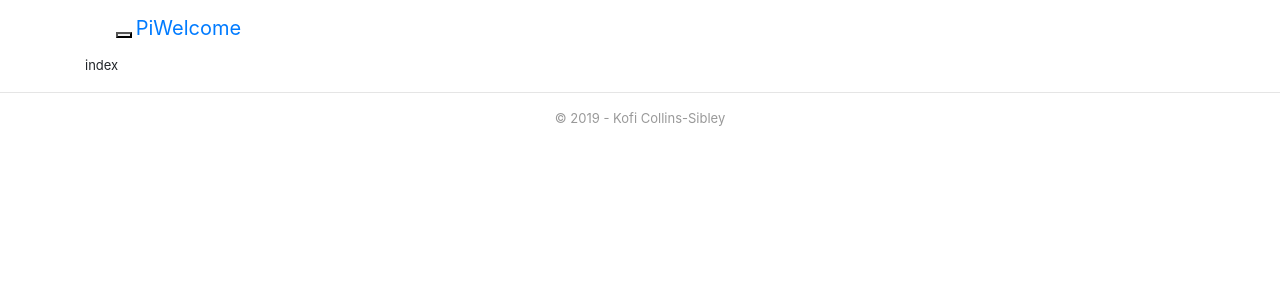
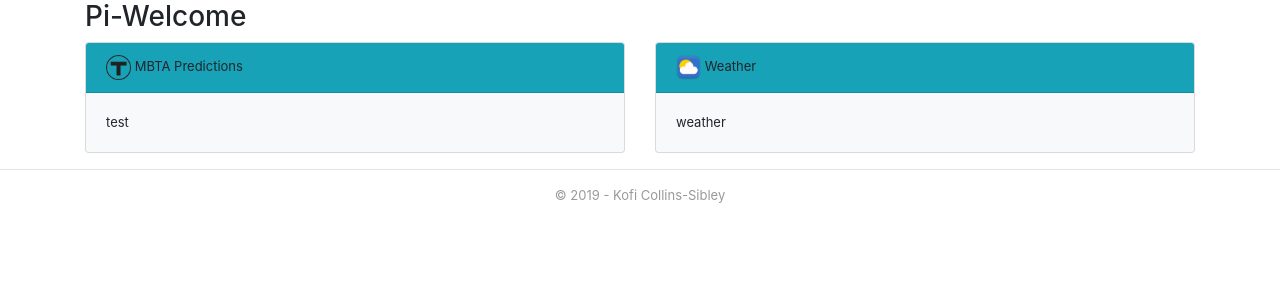
Before and after one commit to kcollinssibley-zz/pi-welcome, a Flask app: page / in a window 1280 px wide. Shown: the top 300 px of the page. Run offline with Flask 2, Linux system fonts and the light colour scheme; parts of the project's set-up code (start-up, migrations or seed data) failed here and were passed over; some libraries are stand-ins or nearby versions.

Commit message:
Add basic layout

```diff
--- a/pi_welcome/templates/index.html
+++ b/pi_welcome/templates/index.html
@@ -4,6 +4,36 @@
 
 </script>
 <div id="index">
-    index
+    <div class="row">
+        <div class="col-sm-12">
+            <h3>Pi-Welcome</h3>
+        </div>
+    </div>
+    <div class="row">
+        <div class="col-sm-6">
+            <div class="card bg-light" style="width: 100%">
+                <div class="card-header bg-info">
+                    <img src="{{ url_for('static',
+                    filename='images/MBTA-LOGO-bw.png') }}", height="25px" />
+                    MBTA Predictions
+                </div>
+                <div class="card-body">
+                    test
+                </div>
+            </div>
+        </div>
+        <div class="col-sm-6">
+            <div class="card bg-light" style="width: 100%">
+                <div class="card-header bg-info">
+                    <img src="{{ url_for('static',
+                    filename='images/weather.png') }}", height="25px" />
+                    Weather
+                </div>
+                <div class="card-body">
+                    weather
+                </div>
+            </div>
+        </div>
+    </div>
 </div>
 {% endblock %}
--- a/pi_welcome/templates/layout.html
+++ b/pi_welcome/templates/layout.html
@@ -19,26 +19,6 @@
 </head>
 <body>
     <div class="container">
-        <nav class="navbar navbar-default">
-            <div class="container-fluid">
-                <div class="navbar-header">
-                    <button type="button" class="navbar-toggle collapsed" data-toggle="collapse" data-target="#navbar" aria-expanded="false" aria-controls="navbar">
-                        <span class="sr-only">Toggle navigation</span>
-                        <span class="icon-bar"></span>
-                        <span class="icon-bar"></span>
-                        <span class="icon-bar"></span>
-                    </button>
-                    <a class="navbar-brand" href="{{ url_for('homepage') }}">
-                        PiWelcome
-                    </a>
-                </div>
-                <div id="navbar" class="navbar-collapse collapse">
-                    <ul class="nav navbar-nav">
-                        <li class="active"><a href="{{ url_for('homepage') }}">Home</a></li>
-                        <li><a href="{{ url_for('contactUs') }}">Contact Us</a></li>
-                </div>
-            </div>
-        </nav>
         {% block body %}{% endblock %}
     </div>
     <hr />
```
Also changed, not shown: pi_welcome/static/images/MBTA-LOGO-bw.png (added), pi_welcome/static/images/weather.png (added).
